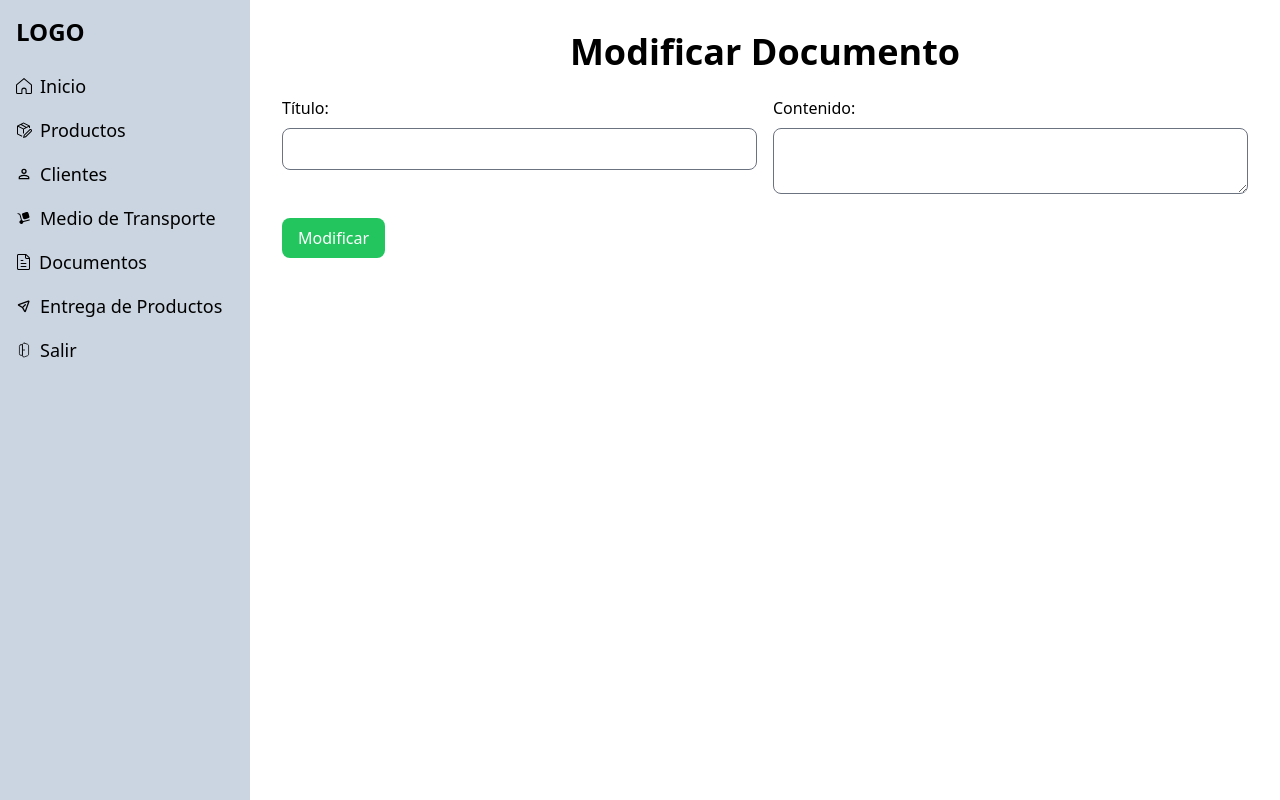
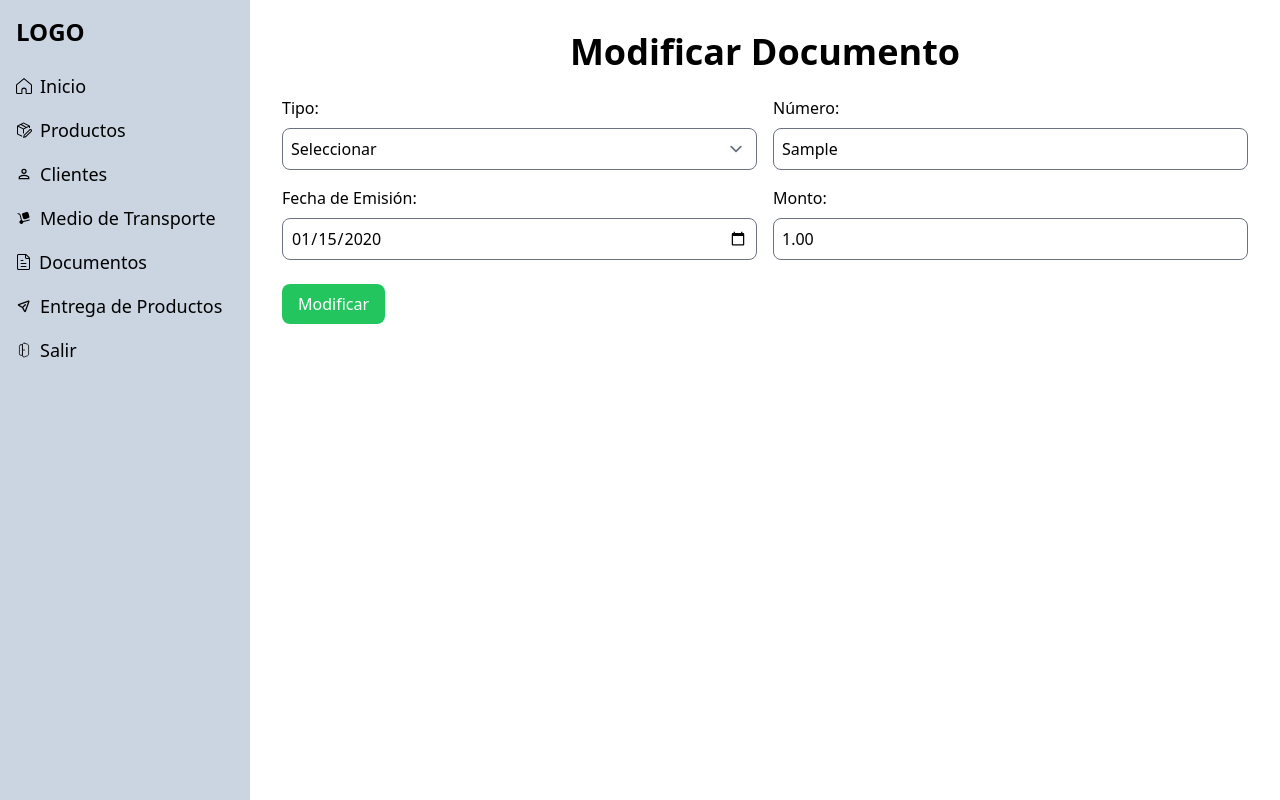
Before and after one commit to josuesn1402/administrador-fruteria-php, a PHP site: page /php/layout/modificar-documento.php?id=1 in a window 1280 px wide. Run offline with PHP 8.4, Linux system fonts and the light colour scheme; the visitor is signed in with stand-in values (Sample User, id 1); tables that the repository leaves empty hold one stand-in row (values such as "Sample post"); data that the repository does not hold is empty; some libraries are stand-ins or nearby versions.

Commit message:
Administrar Documentos

```diff
--- a/php/controllers/documentoCtrl/eliminarCtrl.php
+++ b/php/controllers/documentoCtrl/eliminarCtrl.php
@@ -7,7 +7,7 @@ if (isset($_GET['id'])) {
   if ($stmt = $conn->prepare($sql)) {
     $stmt->bind_param("i", $idDocumento);
     if ($stmt->execute()) {
-      header("Location: ../../views/administrar-documentos.php?message=Documento eliminado con éxito");
+      header("Location: ../../layout/administrar-documentos.php");
       exit();
     } else {
       echo "Error al eliminar el documento: " . $stmt->error;
--- a/php/layout/modificar-documento.php
+++ b/php/layout/modificar-documento.php
@@ -37,12 +37,27 @@ $conn->close();
       <input type="hidden" id="id" name="id" value="<?php echo $documento['documento_id']; ?>" required>
       <div class="grid grid-cols-2 gap-4">
         <div class="flex flex-col">
-          <label for="titulo" class="mb-2">Título:</label>
-          <input type="text" id="titulo" name="titulo" value="<?php echo $documento['titulo']; ?>" class="p-2 border rounded-lg">
+          <label for="tipo_documento" class="mb-2">Tipo:</label>
+          <select id="tipo_documento" name="tipo_documento" class="p-2 border rounded-lg">
+            <option value="">Seleccionar</option>
+            <option value="Factura" <?php if ($documento['tipo_documento'] == 'Factura') echo 'selected'; ?>>Factura</option>
+            <option value="Boleta" <?php if ($documento['tipo_documento'] == 'Boleta') echo 'selected'; ?>>Boleta</option>
+            <option value="Guía de Pedido" <?php if ($documento['tipo_documento'] == 'Guía de Pedido') echo 'selected'; ?>>Guía de Pedido</option>
+            <option value="Nota de Crédito" <?php if ($documento['tipo_documento'] == 'Nota de Crédito') echo 'selected'; ?>>Nota de Crédito</option>
+            <option value="Nota de Débito" <?php if ($documento['tipo_documento'] == 'Nota de Débito') echo 'selected'; ?>>Nota de Débito</option>
+          </select>
         </div>
         <div class="flex flex-col">
-          <label for="contenido" class="mb-2">Contenido:</label>
-          <textarea id="contenido" name="contenido" class="p-2 border rounded-lg"><?php echo $documento['contenido']; ?></textarea>
+          <label for="numero" class="mb-2">Número:</label>
+          <input type="text" id="numero" name="numero" class="p-2 border rounded-lg" value="<?php echo $documento['numero']; ?>">
+        </div>
+        <div class="flex flex-col">
+          <label for="fecha_emision" class="mb-2">Fecha de Emisión:</label>
+          <input type="date" id="fecha_emision" name="fecha_emision" class="p-2 border rounded-lg" value="<?php echo $documento['fecha_emision']; ?>">
+        </div>
+        <div class="flex flex-col">
+          <label for="monto" class="mb-2">Monto:</label>
+          <input type="number" step="0.1" id="monto" name="monto" class="p-2 border rounded-lg" value="<?php echo $documento['monto']; ?>">
         </div>
       </div>
       <div class="grid gap-4">
```
Also changed, not shown: php/controllers/documentoCtrl/modificarCtrl.php (+7 -6 lines), php/controllers/documentoCtrl/registrarCtrl.php (+7 -6 lines), php/layout/administrar-documentos.php (+28 -10 lines).
